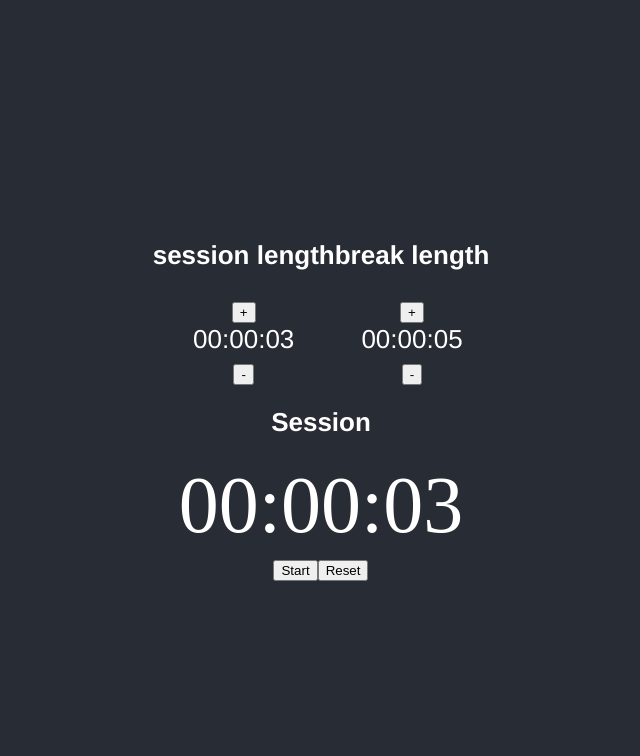
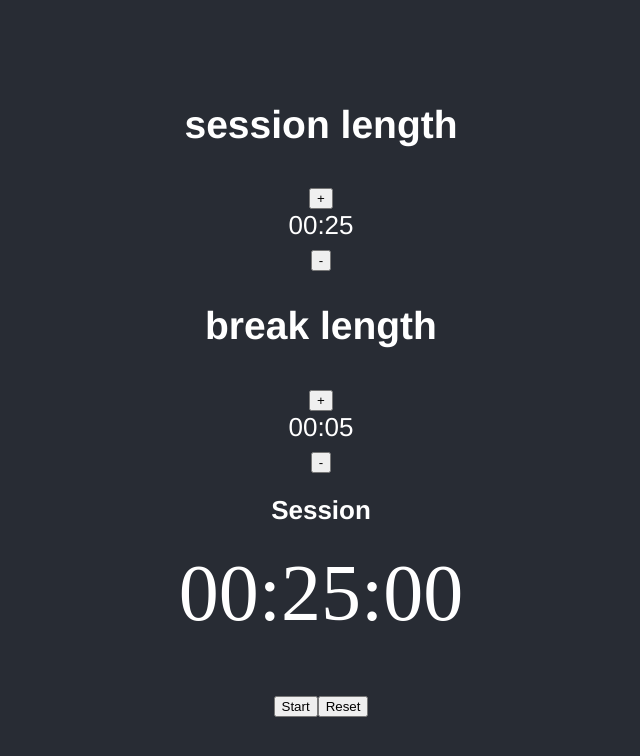
Before and after one commit to acoltelli/pomodoro, a React (Create React App) app: page / in a window 1280 px wide. Shown: the top 756 px of the page, without its empty margins (319-959 px from the left). Built offline with nearby package versions, Linux system fonts and the light colour scheme; a web font is replaced by a local one.

Commit message:
finish logic

```diff
--- a/src/App.js
+++ b/src/App.js
@@ -7,8 +7,8 @@ class Pomodoro extends React.Component {
         constructor(props) {
           super(props);
           this.state = {
-            pomTime: 3, //1500 seconds = 25 min
-            breakTime: 5,
+            pomTime: 1500, //1500 seconds = 25 min
+            breakTime: 300,
             pomInput: 1500,
             breakInput: 300,
             breakFlag: false,
@@ -17,20 +17,35 @@ class Pomodoro extends React.Component {
         }
 
         increaseTimer(clockType){
-          if (clockType == "pom"){this.setState({pomTime: this.state.pomTime + 60})}
-          else if (clockType == "break"){this.setState({breakTime: this.state.breakTime + 60})}
+          if (clockType == "pom"){
+            this.setState({
+              pomInput: this.state.pomTime + 60,
+              pomTime: this.state.pomTime + 60});
+          }
+          else if (clockType == "break"){
+            this.setState({
+              breakInput: this.state.breakTime + 60,
+              breakTime: this.state.breakTime + 60})}
         }
 
         decreaseTimer(clockType){
           if (clockType == "pom"){
             if (this.state.pomTime > 60)  {
-              this.setState({pomTime: this.state.pomTime - 60})}
-            else {this.setState({pomTime: 0})}
+              this.setState({
+                pomInput:this.state.pomTime - 60,
+                pomTime: this.state.pomTime - 60})}
+            else {this.setState({
+              pomInput: 0,
+              pomTime: 0})}
         }
           else if (clockType == "break"){
             if (this.state.breakTime > 60)  {
-              this.setState({breakTime: this.state.breakTime - 60})  }
-            else {this.setState({breakTime: 0})}
+              this.setState({
+                breakInput: this.state.breakTime - 60,
+                breakTime: this.state.breakTime - 60})  }
+            else {this.setState({
+              breakInput: 0,
+              breakTime: 0})}
         }
       }
 
@@ -51,8 +66,6 @@ class Pomodoro extends React.Component {
         getSeconds(clockType) {
           if (clockType == "pom"){return ("0" + (this.state.pomTime % 60)).slice(-2);}
           else if (clockType == "break"){return ("0" + (this.state.breakTime % 60)).slice(-2);}
-          else if (clockType == "pomInput"){return ("0" + (this.state.pomInput % 60)).slice(-2);}
-          else if (clockType == "breakInput"){return ("0" + (this.state.breakInput % 60)).slice(-2);}
         }
 
         clearCountdown(clockType){
@@ -105,11 +118,12 @@ class Pomodoro extends React.Component {
 
         resetTime(clockType) {
           this.reset = this.setState({
-            pomTime: (this.state.pomTime = 1500),
+            pomTime: 1500,
             breakTime: 300,
             pomInput: 1500,
             breakInput: 300,
             breakFlag: false,
+            buttonPress: true
           });
           this.clearCountdown(clockType);
 
@@ -127,7 +141,6 @@ class Pomodoro extends React.Component {
           if (clockType == "pom"){this.startTime();}
           else if (clockType == "break"){this.startBreakTime();};
           this.setState({
-            pomInput: this.state.pomTime,
             buttonPress: false
           });
 
@@ -138,53 +151,51 @@ class Pomodoro extends React.Component {
           return (
             <div className="App">
 
-            <div className = "Inputs">
+            <div className = "InputButtons">
 
-            <div id = "SessionInput">
-            <h2 className="TimerTitle">session length</h2>
-            <button onClick={() => this.increaseTimer("pom")}>+</button>
-
-            {this.state.buttonPress ? <div className="">{this.getHours("pom")}:{this.getMinutes("pom")}:{this.getSeconds("pom")}</div>
-            :
-            <div className="">{this.getHours("pomInput")}:{this.getMinutes("pomInput")}:{this.getSeconds("pomInput")}</div>
-            }
-
-
-            <button onClick={() => this.decreaseTimer("pom")}>-</button>
+            <div className= "btns">
+            <h2 className="ButtonTitle">session length</h2>
+            <button className= "plusminus" onClick={() => this.increaseTimer("pom")}>+</button>
+            <div className= "plusminus">{this.getHours("pomInput")}:{this.getMinutes("pomInput")}</div>
+            <button className= "plusminus" onClick={() => this.decreaseTimer("pom")}>-</button>
             </div>
 
-            <div id = "BreakInput">
-            <h2 className="TimerTitle">break length</h2>
-            <button onClick={() => this.increaseTimer("break")}>+</button>
-            <div className="">{this.getHours("break")}:{this.getMinutes("break")}:{this.getSeconds("break")}</div>
-            <button onClick={() => this.decreaseTimer("break")}>-</button>
+            <div className = "btns">
+            <h2 className="ButtonTitle">break length</h2>
+            <button className = "plusminus" onClick={() => this.increaseTimer("break")}>+</button>
+            <div className= "plusminus">{this.getHours("breakInput")}:{this.getMinutes("breakInput")}</div>
+            <button className = "plusminus" onClick={() => this.decreaseTimer("break")}>-</button>
             </div>
 
             </div>
 
+            <div className="TimerElement">
             {(this.state.breakFlag) ?
-              <div>
-              <h2 className="TimerTitle"> Break </h2>
-              <div className="TimeDisplay">{this.getHours("break")}:{this.getMinutes("break")}:{this.getSeconds("break")}</div>
-              {this.state.buttonPress ? <button onClick={() => this.startButton("break")}>Start</button> : <button onClick={() => this.pauseButton("break")}>Pause</button>}
-              <button onClick={() => this.resetTime("break")}>Reset</button>
+              <div className="TimeDisplay">
+              <h2 className="TimerTitle">Break</h2>
+              <div >{this.getHours("break")}:{this.getMinutes("break")}:{this.getSeconds("break")}</div>
+              {this.state.buttonPress ? <button className="startpause" onClick={() => this.startButton("break")}>Start</button> : <button className="startpause" onClick={() => this.pauseButton("break")}>Pause</button>}
+              <button className="startpause" onClick={() => this.resetTime("break")}>Reset</button>
               </div>
 
             :
 
+            <div className="TimeDisplay">
+            <h2 className="TimerTitle">Session</h2>
+            <div >{this.getHours("pom")}:{this.getMinutes("pom")}:{this.getSeconds("pom")}</div>
             <div>
-            <h2 className="TimerTitle"> Session </h2>
-            <div className="TimeDisplay">{this.getHours("pom")}:{this.getMinutes("pom")}:{this.getSeconds("pom")}</div>
-            {this.state.buttonPress ? <button onClick={() => this.startButton("pom")}>Start</button> : <button onClick={() => this.pauseButton("pom")}>Pause</button>}
-            <button onClick={() => this.resetTime("pom")}>Reset</button>
+            {this.state.buttonPress ? <button className="startpause" onClick={() => this.startButton("pom")}>Start</button> : <button className="startpause" onClick={() => this.pauseButton("pom")}>Pause</button>}
+            <button className="startpause" onClick={() => this.resetTime("pom")}>Reset</button>
+            </div>
+
             </div>
             }
+            </div>
 
             </div>
           );
         }
       }
-
 
 
 class App extends Component {
```
